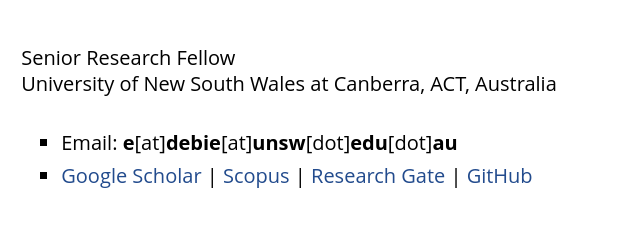
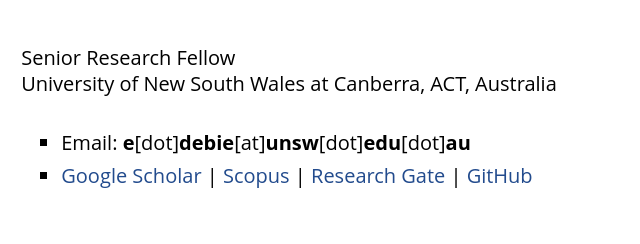
Before and after one commit to edebie/edebie.github.io, a plain HTML site: page index.html in a window 1280 px wide. Shown: the part 123-367 px from the top of the page, 404-1044 px from the left. Drawn offline with Linux system fonts and the light colour scheme.

Commit message:
Update index.html

```diff
--- a/index.html
+++ b/index.html
@@ -20,7 +20,7 @@
 <br>University of New South Wales at Canberra, ACT, Australia
 <br><br></p>
 <ul>
-<li><p>Email: <b>e</b>[at]<b>debie</b>[at]<b>unsw</b>[dot]<b>edu</b>[dot]<b>au</b></p>
+<li><p>Email: <b>e</b>[dot]<b>debie</b>[at]<b>unsw</b>[dot]<b>edu</b>[dot]<b>au</b></p>
 </li>
 <li><p><a href="https://scholar.google.com.au/citations?user=_qKNeXwAAAAJ&hl=en">Google Scholar</a> | <a href="https://www.scopus.com/authid/detail.uri?authorId=55533520600">Scopus</a> | <a href="https://www.researchgate.net/profile/Essam_Debie">Research Gate</a> | <a href="https://github.com/edebie">GitHub</a></p>
 </li>
```
